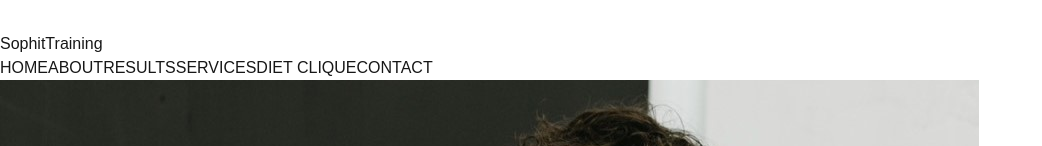
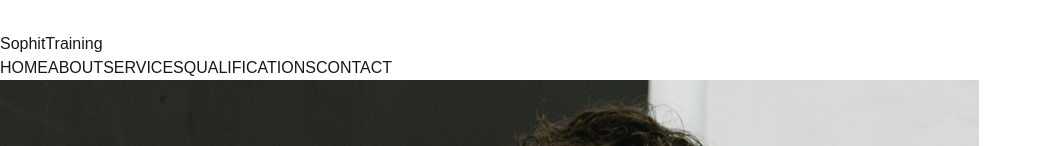
Before and after one commit to maxwell903/jordans-web, a Next.js app: page / in a window 1280 px wide. Shown: the part 347-493 px from the top of the page, without its empty margins (0-1042 px from the left). Built offline with nearby package versions, Linux system fonts and the light colour scheme.

Commit message:
Perfect nav bar

```diff
--- a/src/app/page.tsx
+++ b/src/app/page.tsx
@@ -31,6 +31,14 @@ const Navbar = ({ onAboutClick }: { onAboutClick: () => void }) => {
     }
   };
 
+  const scrollToResults = () => {
+    const qualificationsSection = document.getElementById('qualifications-section');
+    if (qualificationsSection) {
+      qualificationsSection.scrollIntoView({ behavior: 'smooth' });
+    }
+  };
+
+
   return (
     <nav className="fixed top-0 w-full bg-amber-50/95 backdrop-blur-sm z-50 shadow-sm">
       <div className="container mx-auto px-6">
@@ -59,24 +67,18 @@ const Navbar = ({ onAboutClick }: { onAboutClick: () => void }) => {
             >
               ABOUT
             </button>
-            <a
-              href="#results"
-              className="text-black-800 hover:text-amber-950 transition-colors"
-            >
-              RESULTS
-            </a>
             <button
               onClick={scrollToServices}
               className="text-black-800 hover:text-amber-950 transition-colors cursor-pointer"
             >
               SERVICES
             </button>
-            <a
-              href="#diet-clique"
+            <button
+              onClick={scrollToResults}
               className="text-black-800 hover:text-amber-950 transition-colors"
             >
-              DIET CLIQUE
-            </a>
+              QUALIFICATIONS
+            </button>
             <button
               onClick={scrollToContact}
               className="text-black-800 hover:text-amber-950 transition-colors cursor-pointer"
@@ -214,6 +216,7 @@ export default function Home() {
     <section id="services-section">
       <ServicesSection />
       </section>
+      <section id="qualifications-section"></section>
       <QualificationsSection />
       <section id="contact-section">
       <ContactSection />
```
